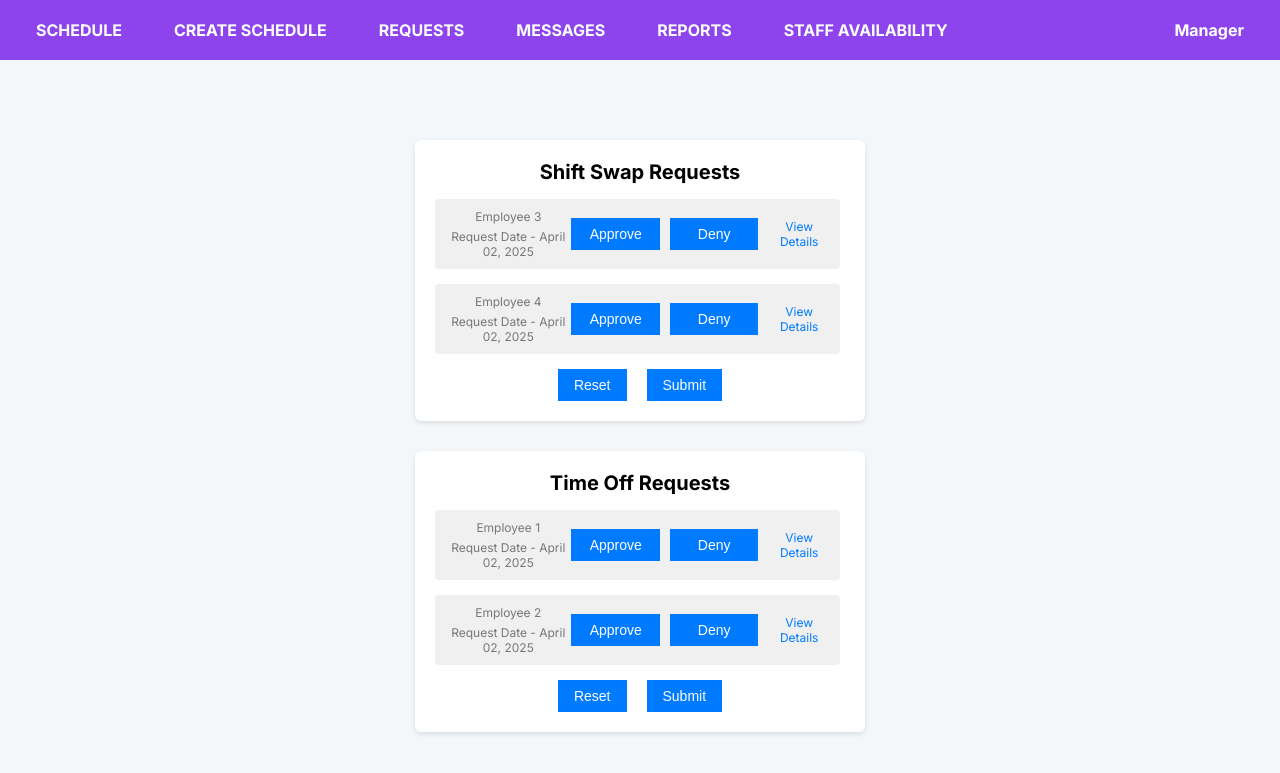
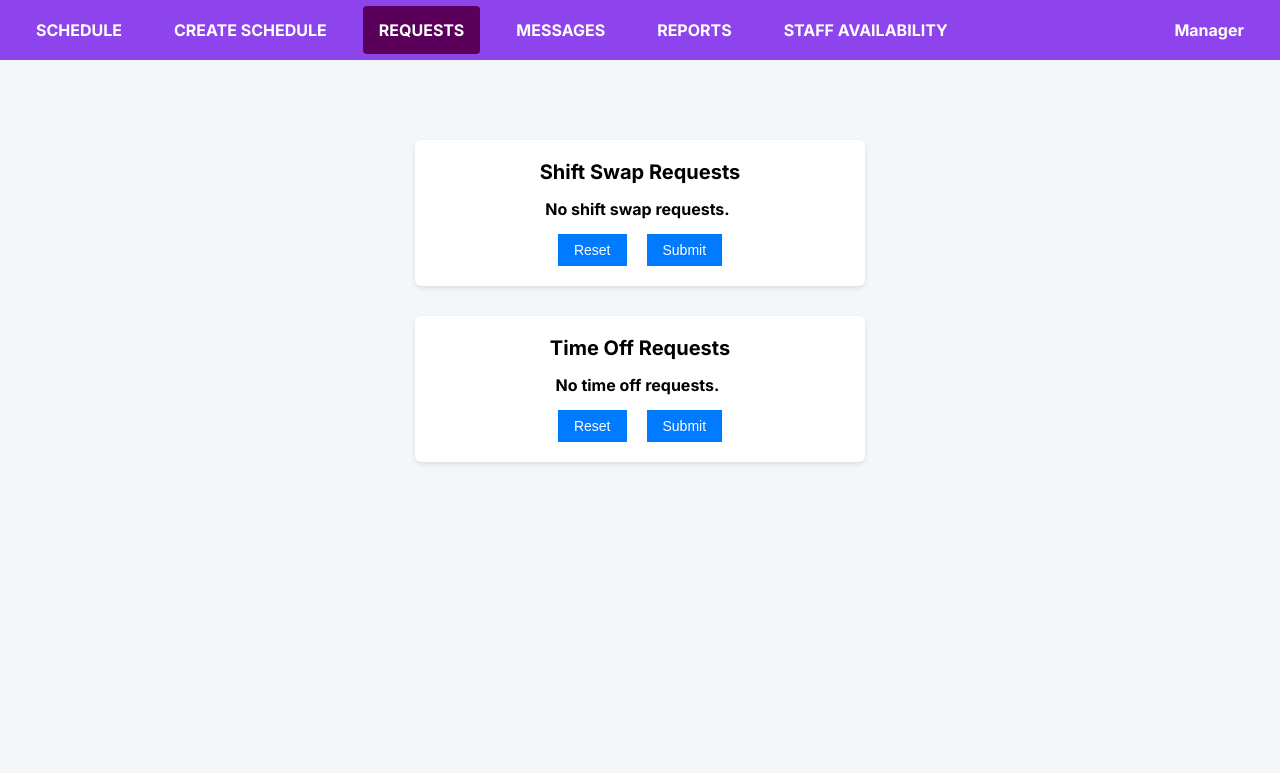
Before and after one commit to RicardoGarcia11/BTM495_SchedulingSystem, a Flask app: page /manager_requests in a window 1280 px wide. Shown: the top 773 px of the page. Run offline with Flask 3, Linux system fonts and the light colour scheme; the visitor is signed in with stand-in values (Sample User, id 1); parts of the project's set-up code (start-up, migrations or seed data) failed here and were passed over.

Commit message:
Added route for manager requests

```diff
--- a/frontend/app.py
+++ b/frontend/app.py
@@ -268,7 +268,34 @@ def manager_reports():
 
 @app.route('/manager_requests')
 def manager_requests():
-    return render_template('manager_requests.html')
+    if 'logged_in' not in session or session.get('user_type') != 'Manager':
+        return redirect(url_for('login'))
+
+    UserAlias = db.aliased(User)
+    swap_requests = db.session.query(
+        Request.request_id,
+        Request.status,
+        Request.request_date,
+        User.employee_name.label("requester_name"),
+        UserAlias.employee_name.label("swap_with_name")
+    ).join(User, Request.employee_id == User.employee_id
+    ).outerjoin(UserAlias, Request.swap_with_id == UserAlias.employee_id
+    ).filter(Request.request_type == 'Shift Swap').all()
+
+    time_off_requests = db.session.query(
+        Request.request_id,
+        Request.status,
+        Request.request_date,
+        User.employee_name.label("requester_name")
+    ).join(User, Request.employee_id == User.employee_id
+    ).filter(Request.request_type == 'Time Off').all()
+
+    return render_template(
+        'manager_requests.html',
+        swap_requests=swap_requests,
+        time_off_requests=time_off_requests
+    )
+
 
 
 @app.route("/staff_dashboard")
--- a/frontend/templates/manager_requests.html
+++ b/frontend/templates/manager_requests.html
@@ -6,16 +6,13 @@
   <title>Manager Dashboard - Requests</title>
   <link rel="stylesheet" href="{{ url_for('static', filename='styles/managerrequests.css') }}">
   <link href="https://fonts.googleapis.com/css2?family=Inter:wght@400;700&display=swap" rel="stylesheet">
-  <style>
-
-  </style>
 </head>
 <body>
   <nav>
     <ul>
       <li><a href="{{ url_for('manager_dashboard') }}">SCHEDULE</a></li>
       <li><a href="{{ url_for('manager_createschedule') }}">CREATE SCHEDULE</a></li>
-      <li><a href="{{ url_for('manager_requests') }}">REQUESTS</a></li>
+      <li><a href="{{ url_for('manager_requests') }}" class="active">REQUESTS</a></li>
       <li><a href="{{ url_for('manager_messages') }}">MESSAGES</a></li>
       <li><a href="{{ url_for('manager_reports') }}">REPORTS</a></li>
       <li><a href="{{ url_for('manager_viewstaffavailability') }}">STAFF AVAILABILITY</a></li>
@@ -30,32 +27,25 @@
 
   <div class="requests-container">
 
-
+    <!-- SHIFT SWAP REQUESTS -->
     <div class="request-box">
       <h3>Shift Swap Requests</h3>
       <div class="employee-list">
-        <div class="employee" id="employee3">
+        {% for req in swap_requests %}
+          <div class="employee" id="request_{{ req.request_id }}">
             <div class="employee-info">
-            <span>Employee 3</span>
-            <span>Request Date - April 02, 2025</span>
+              <span>{{ req.requester_name }} ↔ {{ req.swap_with_name }}</span>
+              <span>Request Date - {{ req.request_date.strftime('%B %d, %Y') }}</span>
             </div>
             <div class="buttons">
-            <button class="action-btn approve" id="approve3" onclick="handleApprove(this, 'deny3', 'employee3')">Approve</button>
-            <button class="action-btn deny" id="deny3" onclick="handleDeny(this, 'approve3', 'employee3')">Deny</button>
+              <button class="action-btn approve" id="approve_{{ req.request_id }}" onclick="handleApprove(this, 'deny_{{ req.request_id }}', 'request_{{ req.request_id }}')">Approve</button>
+              <button class="action-btn deny" id="deny_{{ req.request_id }}" onclick="handleDeny(this, 'approve_{{ req.request_id }}', 'request_{{ req.request_id }}')">Deny</button>
               <span class="view-details" onclick="viewDetails()">View Details</span>
             </div>
           </div>
-        <div class="employee" id="employee4">
-          <div class="employee-info">
-            <span>Employee 4</span>
-            <span>Request Date - April 02, 2025</span>
-          </div>
-          <div class="buttons">
-            <button class="action-btn approve" id="approve4" onclick="handleApprove(this, 'deny4', 'employee4')">Approve</button>
-            <button class="action-btn deny" id="deny4" onclick="handleDeny(this, 'approve4', 'employee4')">Deny</button>
-            <span class="view-details" onclick="viewDetails()">View Details</span>
-          </div>
-        </div>
+        {% else %}
+          <p style="text-align:center; font-weight:bold;">No shift swap requests.</p>
+        {% endfor %}
       </div>
       <div class="footer-buttons">
         <button class="reset-btn" onclick="resetButtons(this)">Reset</button>
@@ -63,32 +53,25 @@
       </div>
     </div>
 
-
+    <!-- TIME OFF REQUESTS -->
     <div class="request-box">
       <h3>Time Off Requests</h3>
       <div class="employee-list">
-        <div class="employee" id="employee1">
+        {% for req in time_off_requests %}
+          <div class="employee" id="timeoff_{{ req.request_id }}">
             <div class="employee-info">
-            <span>Employee 1</span>
-            <span>Request Date - April 02, 2025</span>
+              <span>{{ req.requester_name }}</span>
+              <span>Request Date - {{ req.request_date.strftime('%B %d, %Y') }}</span>
             </div>
             <div class="buttons">
-            <button class="action-btn approve" id="approve1" onclick="handleApprove(this, 'deny1', 'employee1')">Approve</button>
-            <button class="action-btn deny" id="deny1" onclick="handleDeny(this, 'approve1', 'employee1')">Deny</button>
+              <button class="action-btn approve" id="approve_timeoff_{{ req.request_id }}" onclick="handleApprove(this, 'deny_timeoff_{{ req.request_id }}', 'timeoff_{{ req.request_id }}')">Approve</button>
+              <button class="action-btn deny" id="deny_timeoff_{{ req.request_id }}" onclick="handleDeny(this, 'approve_timeoff_{{ req.request_id }}', 'timeoff_{{ req.request_id }}')">Deny</button>
               <span class="view-details" onclick="viewDetails()">View Details</span>
             </div>
           </div>
-        <div class="employee" id="employee2">
-          <div class="employee-info">
-            <span>Employee 2</span>
-            <span>Request Date - April 02, 2025</span>
-          </div>
-          <div class="buttons">
-            <button class="action-btn approve" id="approve2" onclick="handleApprove(this, 'deny2', 'employee2')">Approve</button>
-            <button class="action-btn deny" id="deny2" onclick="handleDeny(this, 'approve2', 'employee2')">Deny</button>
-            <span class="view-details" onclick="viewDetails()">View Details</span>
-          </div>
-        </div>
+        {% else %}
+          <p style="text-align:center; font-weight:bold;">No time off requests.</p>
+        {% endfor %}
       </div>
       <div class="footer-buttons">
         <button class="reset-btn" onclick="resetButtons(this)">Reset</button>
```
Also changed, not shown: models/db_models_4.py (+27 -7 lines). Lines whose indentation alone changed are shown as unchanged.
